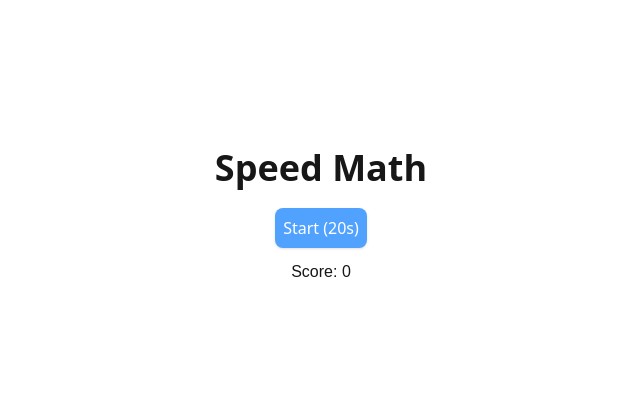
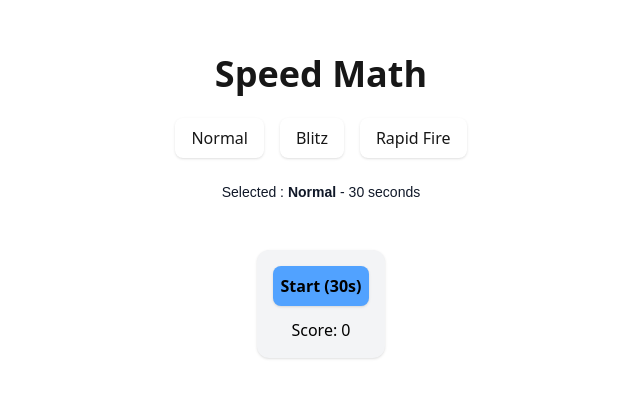
Before and after one commit to Romeo-04/Speed-Math, a Next.js app in the folder speed-math/: page / in a window 1280 px wide. Shown: the part 194-592 px from the top of the page, without its empty margins (319-959 px from the left). Built offline with nearby package versions, Linux system fonts and the light colour scheme.

Commit message:
MVP done

```diff
--- a/speed-math/src/app/components/GamePanel.jsx
+++ b/speed-math/src/app/components/GamePanel.jsx
@@ -62,16 +62,17 @@ export default function GamePanel({ seconds = 30 }) {
     if (!playing) {
         return (
             <div className = "grid gap-3 place-items-center">
-                <button className=" bg-blue-400 text-white font-sans p-2 rounded-lg shadow hover:bg-blue-600 transition" onClick={start}> Start ({seconds}s)</button>
-                <p> Score: {score} </p>
+                <button className="bg-blue-400 text-black font-sans font-semibold p-2 rounded-lg shadow hover:bg-blue-600 transition"
+                onClick={start}> Start ({seconds}s)</button>
+                <p className = "text-black font-sans"> Score: {score} </p>
             </div>
         );
     }
 
     return (
-        <div style={{ display: "grid", gap: "12px" }}>
-            <div> Time : <strong>{timeLeft}</strong></div>
-            <div style={{ fontSize: 30, fontWeight: "bold" }}>
+        <div className ="grid gap-4">
+            <div className = "text-black"> Time : <strong>{timeLeft}</strong></div>
+            <div className="fontsize-2xl font-semibold text-black">
                 {question.x} {question.operation} {question.y} = ?
             </div>
 
@@ -80,8 +81,9 @@ export default function GamePanel({ seconds = 30 }) {
             onChange={(e) => setInput(e.target.value)}
             onKeyDown={(e) => e.key === "Enter" && submit()}
             placeholder ="Type answer and press Enter"
+            className = "text-black"
         />
-        <div>Score : <strong>{score}</strong></div>
+        <div className = "text-black">Score : <strong>{score}</strong></div>
         </div>
 
 
--- /dev/null
+++ b/speed-math/src/app/components/GameScreen.jsx
@@ -0,0 +1,56 @@
+"use client";
+
+import { useState, useMemo } from "react";
+import GamePanel from "./GamePanel";
+
+const GAME_MODES = {
+    normal : { label: "Normal", seconds: 30 },
+    blitz : { label: "Blitz", seconds:20 },
+    rapid : { label : "Rapid Fire", seconds: 10 }
+};
+
+function btnclasses (active, color) {
+    const base = "px-4 py-2 rounded-lg font-sans font-medium shadow hover:shadow-lg transition ";
+    const idle = "bg-gray-200 text-gray-800 hover:bg-gray-300 ";
+    const map = {
+        green: active ? "bg-green-500 text-white hover:bg-green-600 " : idle,
+        yellow : active ? "bg-yellow-500 text-white hover:bg-yellow-600 " : idle,
+        red : active ? "bg-red-500 text-white hover:bg-red-600 " : idle
+    };
+    return `${base} ${map[color]}`;
+}
+
+export default function GameScreen(){
+    const [modeKey, setModeKey] = useState("normal");
+    const mode = useMemo(() => GAME_MODES[modeKey], [modeKey]);
+
+    return (
+        <div className = "flex flex-col items-center gap-6">
+            <h1 className="text-4xl font-bold font-sans"> Speed Math </h1>
+
+        {/* Mode Selection Buttons */}
+        <div className = "flex flex-wrap items-center gap-4 justify-center">
+            {Object.entries(GAME_MODES).map(([key, m]) => (
+                <button
+                key={key}
+                className= {btnclasses(modeKey === key, m.color)}
+                onClick={() => setModeKey(key)}
+                aria-pressed={modeKey === key}>
+                    {m.label}
+                </button>
+            ))}
+
+            </div>
+
+            <p className = "text-sm text-gray-900 mb-6">
+                Selected : <span className = "font-semibold"> {mode.label} </span> - <span>{mode.seconds} seconds</span>
+            </p>
+
+            {/* Selected seconds */}
+            <div className= "bg-gray-100 rounded-xl shadow p-4">
+                <GamePanel seconds={mode.seconds} />
+            </div>
+        </div>
+
+    );
+}
--- a/speed-math/src/app/page.js
+++ b/speed-math/src/app/page.js
@@ -3,12 +3,12 @@ import styles from "./page.module.css";
 import StartButton from "./components/startButton";
 import WelcomeMessage from "./components/WelcomeMessage";
 import GamePanel from "./components/GamePanel";
+import GameScreen from "./components/GameScreen";
 
 export default function Home() {
   return (
       <main className="min-h-screen flex flex-col items-center justify-center">
-        <h1 className="m-5 text-4xl font-bold font-sans"> Speed Math </h1>
-        <GamePanel seconds={20} />
+        <GameScreen />
       </main>
   );
 }
```
